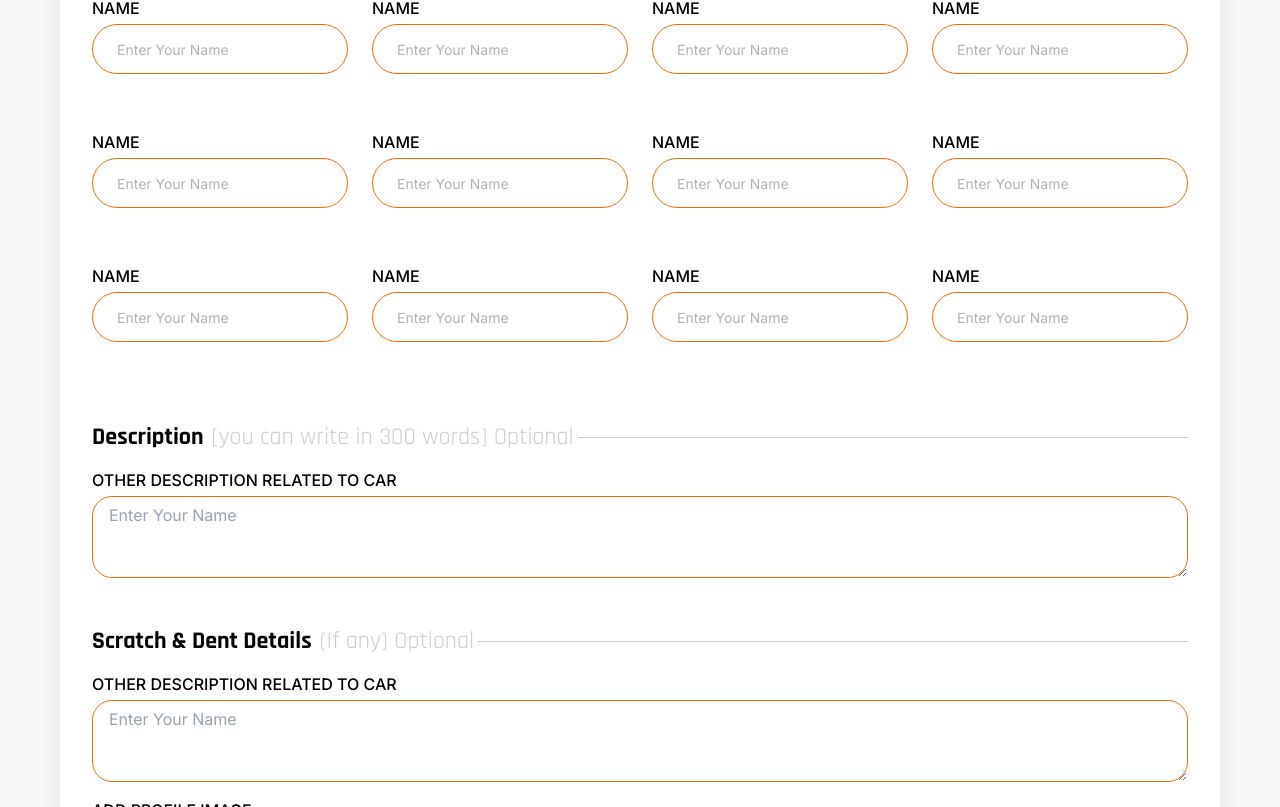
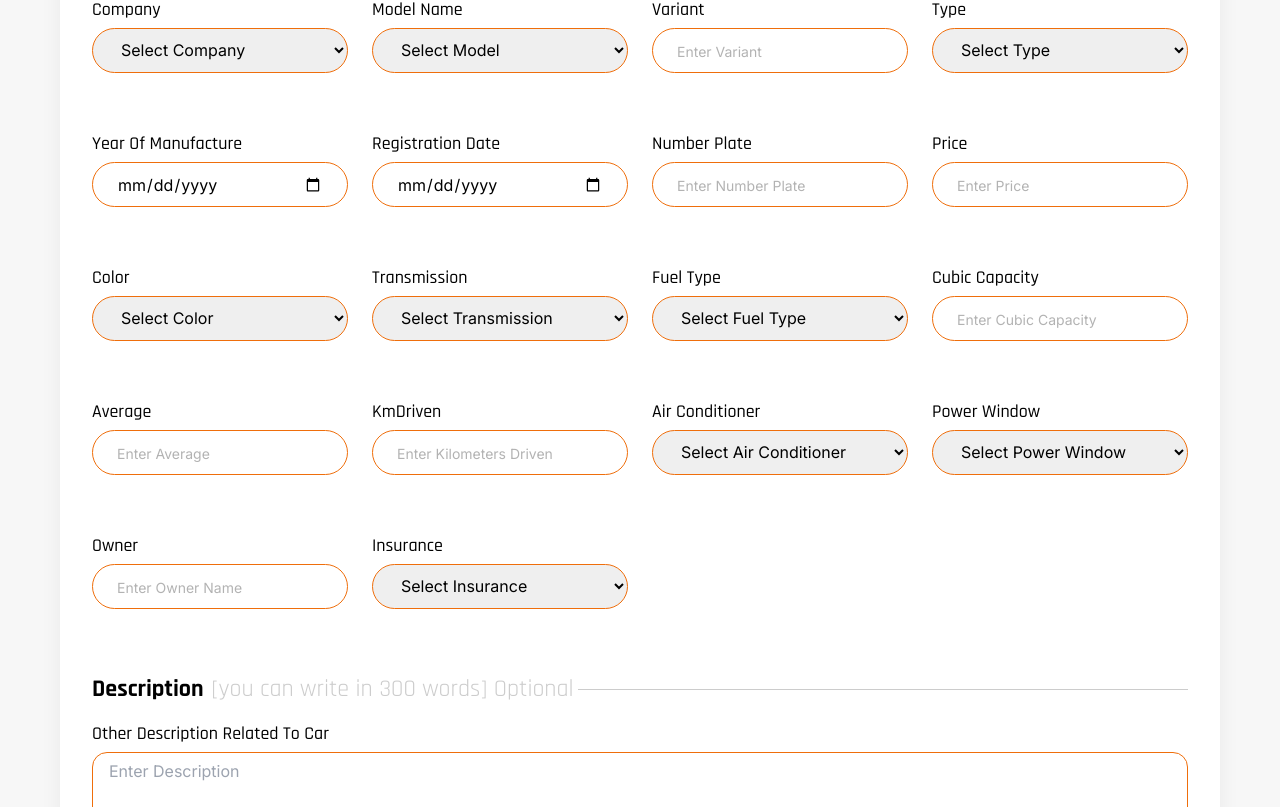
Before and after one commit to CodePriyansh/car_dealer2, a Next.js app: page /addcar in a window 1280 px wide. Shown: the part 293-1100 px from the top of the page. Built offline with nearby package versions, Linux system fonts and the light colour scheme.

Commit message:
add respo

```diff
--- a/src/app/login/page.tsx
+++ b/src/app/login/page.tsx
@@ -1,5 +1,6 @@
 import Login from '@/components/Login'
 import React from 'react'
+import 'react-toastify/dist/ReactToastify.css';
 
 export default function LoginPage() {
   return (
--- a/src/components/AddCar/index.tsx
+++ b/src/components/AddCar/index.tsx
@@ -1,38 +1,161 @@
+"use client";
+
 import React from "react";
+import { Formik, Form, Field, ErrorMessage } from "formik";
+import * as Yup from "yup";
 import styles from "./styles.module.css";
-import signupStyles from '../SignUp/styles.module.css'
+import signupStyles from "../SignUp/styles.module.css";
 import Image from "next/image";
 import { Images } from "@/assets/Images";
 import Button from "../Common/Button";
 
-export default function AddCarForm() {
-  const arr = [1, 2, 3, 4, 5, 5, , 6, 6, 34, 34, 343, 3];
+const fields = [
+  {
+    name: "company",
+    type: "select",
+    placeholder: "Select Company",
+    options: ["Toyota", "Honda", "Ford"],
+  },
+  {
+    name: "model Name",
+    type: "select",
+    placeholder: "Select Model",
+    options: ["Model 1", "Model 2"],
+  },
+  { name: "variant", type: "text", placeholder: "Enter Variant" },
+  {
+    name: "type",
+    type: "select",
+    placeholder: "Select Type",
+    options: ["SUV", "Sedan", "Truck"],
+  },
+  {
+    name: "year Of Manufacture",
+    type: "date",
+    placeholder: "Select Year of Manufacture",
+  },
+  {
+    name: "registration Date",
+    type: "date",
+    placeholder: "Select Registration Date",
+  },
+  { name: "number Plate", type: "text", placeholder: "Enter Number Plate" },
+  { name: "price", type: "number", placeholder: "Enter Price" },
+  {
+    name: "color",
+    type: "select",
+    placeholder: "Select Color",
+    options: ["Red", "Blue", "Black"],
+  },
+  {
+    name: "transmission",
+    type: "select",
+    placeholder: "Select Transmission",
+    options: ["Manual", "Automatic"],
+  },
+  {
+    name: "fuel Type",
+    type: "select",
+    placeholder: "Select Fuel Type",
+    options: ["Petrol", "Diesel", "Electric"],
+  },
+  {
+    name: "cubic Capacity",
+    type: "number",
+    placeholder: "Enter Cubic Capacity",
+  },
+  { name: "average", type: "number", placeholder: "Enter Average" },
+  { name: "kmDriven", type: "number", placeholder: "Enter Kilometers Driven" },
+  {
+    name: "air Conditioner",
+    type: "select",
+    placeholder: "Select Air Conditioner",
+    options: ["Yes", "No"],
+  },
+  {
+    name: "power Window",
+    type: "select",
+    placeholder: "Select Power Window",
+    options: ["Yes", "No"],
+  },
+  { name: "owner", type: "text", placeholder: "Enter Owner Name" },
+  {
+    name: "insurance",
+    type: "select",
+    placeholder: "Select Insurance",
+    options: ["Comprehensive", "Third-Party"],
+  },
+];
+
+const validationSchema = Yup.object().shape(
+  fields.reduce((acc, field) => {
+    acc[field.name] = Yup.string().required(`${field.placeholder} is required`);
+    return acc;
+  }, {})
+);
+
+const AddCarForm = () => {
+  const initialValues = fields.reduce((acc, field) => {
+    acc[field.name] = "";
+    return acc;
+  }, {});
+
+  const handleSubmit = (values, { setSubmitting }) => {
+    console.log("Form data", values);
+    // Example: Call API to submit data
+    setSubmitting(false); // Make sure to setSubmitting(false) when done with API call
+  };
+
   return (
     <div className={styles.wrapper}>
       <div className={styles.form_wrapper}>
-        <p className={styles.heading}>Add car</p>
-        {/* basic details */}
+        <p className={styles.heading}>Add Car</p>
+        <Formik
+          initialValues={initialValues}
+          validationSchema={validationSchema}
+          onSubmit={handleSubmit}
+        >
+          {({ isSubmitting }) => (
+            <Form className="w-full">
+              {/* Basic Details */}
               <div className={styles.basic_detail_heading}>
-          <p className={styles.sub_heading}>basic details</p>
+                <p className={styles.sub_heading}>Basic Details</p>
                 <p className={styles.line}></p>
               </div>
-
               <div className="grid xl:grid-cols-4 md:grid-cols-3 sm:grid-cols-2 grid-cols-1 w-full gap-6 my-4">
-          {arr?.map((item, index) => {
-            return (
-              <div className={styles.field_wrapper} key={index.toString()}>
-                <label className={styles.label_Style}>Name</label>
-                <input
-                  name="name"
-                  placeholder="Enter Your Name"
+                {fields.map((field, index) => (
+                  <div className={styles.field_wrapper} key={index}>
+                    <label className={styles.label_Style}>
+                      {field.name}
+                    </label>
+                    <Field
+                      as={field.type === "select" ? "select" : "input"}
+                      type={field.type}
+                      name={field.name}
+                      placeholder={field.placeholder}
                       className={styles.field_style}
+                    >
+                      {field.type === "select" ? (
+                        <>
+                          <option value="">{field.placeholder}</option>
+                          {field.options?.map((option, idx) => (
+                            <option value={option} key={idx}>
+                              {option}
+                            </option>
+                          ))}
+                        </>
+                      ) : null}
+                    </Field>
+                    <ErrorMessage
+                      name={field.name}
+                      component="div"
+                      className="text-red-500 text-sm"
                     />
                   </div>
-            );
-          })}
+                ))}
               </div>
 
-        {/* description */}
+              {/* Description */}
               <div className={styles.basic_detail_heading}>
                 <p className={styles.sub_heading}>Description</p>
                 <p className={styles.special_heading}>
@@ -45,61 +168,88 @@ export default function AddCarForm() {
                   <label className={styles.label_Style}>
                     Other Description related to car
                   </label>
-            <textarea
-              name="name"
+                  <Field
+                    as="textarea"
+                    name="description"
                     rows={6}
-              placeholder="Enter Your Name"
-              className={`border border-primary rounded-[20px] max-!h-full !h-full px-4 py-2`}
+                    placeholder="Enter Description"
+                    className="border border-primary rounded-[15px] max-!h-full !h-full px-4 py-2"
+                  />
+                  <ErrorMessage
+                    name="description"
+                    component="div"
+                    className="text-red-500 text-sm"
                   />
                 </div>
               </div>
 
-
-
               {/* Scratch & Dent Details */}
               <div className={styles.basic_detail_heading}>
                 <p className={styles.sub_heading}>Scratch & Dent Details</p>
-          <p className={styles.special_heading}>
-          (If any) Optional
-          </p>
+                <p className={styles.special_heading}>(If any) Optional</p>
                 <p className={styles.line}></p>
               </div>
               <div className="my-4">
                 <div className={styles.field_wrapper}>
                   <label className={styles.label_Style}>
-              Other Description related to car
+                    Scratch & Dent Details
                   </label>
-            <textarea
-              name="name"
+                  <Field
+                    as="textarea"
+                    name="scratchDetails"
                     rows={6}
-              placeholder="Enter Your Name"
-              className={`border border-primary rounded-[20px] max-!h-full !h-full px-4 py-2`}
+                    placeholder="Enter Scratch & Dent Details"
+                    className="border border-primary rounded-[15px] max-!h-full !h-full px-4 py-2"
+                  />
+                  <ErrorMessage
+                    name="scratchDetails"
+                    component="div"
+                    className="text-red-500 text-sm"
                   />
                 </div>
               </div>
 
-
-        {/* //Scratch & Dent Image (Optional)  */}
-        <div className="sm:w-1/2 w-full">
-          <label className={signupStyles.label_Style}>Add Profile Image</label>
+              {/* Scratch & Dent Image (Optional) */}
+              <div className="sm:w-1/4 w-full">
+              <div className={styles.basic_detail_heading}>
+                <p className={styles.sub_heading}>Scratch & Dent Details</p>
+                <p className={styles.special_heading}>(If any) Optional</p>
+              </div>
                 <div className={signupStyles.dotted_box}>
                   <Image src={Images.uploadImg} alt="img" className="w-8 h-8" />
                   <Button otherStyles="mt-[50px]">
                     <Image src={Images.plus} alt="plus" width={20} height={20} />
                     Add Profile Image
                   </Button>
-            <input
+                  <Field
                     type="file"
-              style={{ display: "none" }}
+                    // style={{ display: 'none' }}
+                    className="hidden"
                     name="profileImage"
+                    onChange={(event) => {
+                      const file = event.currentTarget.files[0];
+                      // form.setFieldValue('profileImage', file);
+                    }}
                   />
+                  <ErrorMessage name="profileImage" component="div" className="text-red-500 text-sm" />
                 </div>
               </div>
 
+              {/* Submit Button */}
 
-        {/* // button  */}
-        <Button otherStyles={styles.next_btn}>Next</Button>
+              <button type="submit" className="mx-auto w-full"  disabled={isSubmitting}>
+              <Button
+                otherStyles={styles.next_btn}
+              >
+                {isSubmitting ? "Submitting..." : "Next"}
+              </Button>
+              </button>
+            </Form>
+          )}
+        </Formik>
       </div>
     </div>
   );
-}
+};
+
+export default AddCarForm;
--- a/src/components/AddCar/styles.module.css
+++ b/src/components/AddCar/styles.module.css
@@ -1,35 +1,48 @@
-.wrapper{
-    @apply bg-f7f7f7 w-full px-[60px] py-[44px]
+/* styles.module.css */
+
+.wrapper {
+    @apply bg-f7f7f7 w-full px-[60px] py-[44px];
   }
-.form_wrapper{
+  .form_wrapper {
     @apply flex bg-white p-8 flex-col;
     box-shadow: 0px 0px 20px 0px #0000000F;
-
   }
-.heading{
-    @apply text-primary sm:text-[36px] text-[32px] font-bold  text-center w-full font-rajdhani;
+  .heading {
+    @apply text-primary sm:text-[36px] text-[32px] font-bold text-center w-full font-rajdhani;
   }
-.basic_detail_heading{
+  .basic_detail_heading {
     @apply flex w-full items-center mt-8;
   }
-.sub_heading{
-@apply font-rajdhani whitespace-nowrap text-black font-bold text-[24px] pr-1
+  .sub_heading {
+    @apply font-rajdhani whitespace-nowrap text-black font-bold text-[24px] pr-1;
   }
-.line{
-@apply w-full h-[1px] bg-line ;
+  .line {
+    @apply w-full h-[1px] bg-line;
   }
-.field_wrapper{
+  .field_wrapper {
     @apply flex flex-col w-full max-h-[110px] h-[110px];
   }
-.label_Style{
-    @apply text-base text-para uppercase pb-1 font-medium ;
+  .label_Style {
+    @apply text-lg text-para capitalize pb-1 font-medium font-rajdhani;
   }
-.field_style{
-    @apply py-4 px-6 border border-primary rounded-[50px] w-full placeholder:text-[14px] placeholder:text-greyy outline-none max-h-[50px] h-[50px];
+  .field_style {
+    @apply py-1 px-6 border border-primary rounded-[50px] w-full placeholder:text-[14px] placeholder:text-greyy max-h-[50px] h-[45px]  outline-none focus:border-primary focus:border-2;
   }
-.special_heading{
-    @apply text-line font-rajdhani text-[24px] px-1 whitespace-nowrap
+  .special_heading {
+    @apply text-line font-rajdhani text-[24px] px-1 whitespace-nowrap;
   }
-.next_btn{
-    @apply bg-secondary w-[300px] mx-auto text-white my-14
+  .next_btn {
+    @apply bg-secondary w-[300px] mx-auto text-white my-14;
   }
+  /* Additional styles for textareas */
+  /* textarea {
+    @apply border border-primary rounded-[20px] max-!h-full !h-full px-4 py-2;
+  } */
+  /* Additional styles for error messages */
+  /* .text-red-500 {
+    @apply text-red-500 text-sm;
+  } */
+  /* Styles for dotted box */
+  .dotted_box {
+    @apply border border-dashed border-gray-300 p-4 flex flex-col items-center justify-center;
+  }
--- a/src/components/Login/LoginForm.tsx
+++ b/src/components/Login/LoginForm.tsx
@@ -2,7 +2,6 @@ import React, { useEffect, useState } from "react";
 import { Formik, Form, Field, ErrorMessage } from "formik";
 import * as Yup from "yup";
 import { toast, ToastContainer } from "react-toastify";
-import 'react-toastify/dist/ReactToastify.css';
 import styles from "../SignUp/styles.module.css";
 import Button from "../Common/Button";
 import { sendOtp } from "@/services/firebase/firebaseAuthService";
--- a/src/components/SignUp/SignupForm.tsx
+++ b/src/components/SignUp/SignupForm.tsx
@@ -11,6 +11,7 @@ import Button from "@/components/Common/Button/index";
 import { useRouter } from "next/navigation";
 import OtpVerification from "../Otp";
 import { toast } from "react-toastify";
+import { sendOtp } from "@/services/firebase/firebaseAuthService";
 
 const schema = yup.object().shape({
   name: yup.string().required("Name is required"),
@@ -31,6 +32,7 @@ export default function SignupForm() {
   const [message, setMessage] = useState("");
   const [otpSend, setOtpSend] = useState(false);
   const [backBtnStatus, setBackBtnStatus] = useState(true);
+  const [mobileNumber, setMobileNumber] = useState('');
 
   const initialValues = {
     name: "",
@@ -58,23 +60,42 @@ export default function SignupForm() {
       formData.append(key, values[key]);
     }
 
-    try {
-      const response = await axios.post("YOUR_API_ENDPOINT", formData, {
-        headers: {
-          "Content-Type": "multipart/form-data",
-        },
-      });
-        toast.success("dealer added successfully")
-    } catch (error) {
-      setMessage("Failed to register dealer.");
-      setOtpSend(false);
-    } finally {
-      setLoading(false);
+
+    sendOtp(`+91${values.mobileNumber}`)
+      .then(() => {
+        console.log("OTP sent successfully");
+        setMobileNumber(values.mobileNumber);
+        setOtpSend(true);
+        setSubmitting(false);
+        setBackBtnStatus(true);
+        // toast.success("OTP sent successfully!");
+      })
+      .catch((err) => {
+        console.log(err);
+        setSubmitting(false);
+        setLoading(false);
       setSubmitting(false);
       setOtpSend(false);
-    }
+        toast.error("Failed to send OTP. Please try again.");
+      });
+
+    // try {
+    //   const response = await axios.post("YOUR_API_ENDPOINT", formData, {
+    //     headers: {
+    //       "Content-Type": "multipart/form-data",
+    //     },
+    //   });
+    //     toast.success("dealer added successfully")
+    // } catch (error) {
+    //   setMessage("Failed to register dealer.");
+    //   setOtpSend(false);
+    // } finally {
+    //   setLoading(false);
+    //   setSubmitting(false);
+    //   setOtpSend(false);
+    // }
     // ye line comment kar dena jab api call sai chale tab
-    setOtpSend(true);
+    // setOtpSend(true);
   };
 
   const coverImageInputRef = useRef<HTMLInputElement | null>(null);
```
Lines whose indentation alone changed are shown as unchanged.
